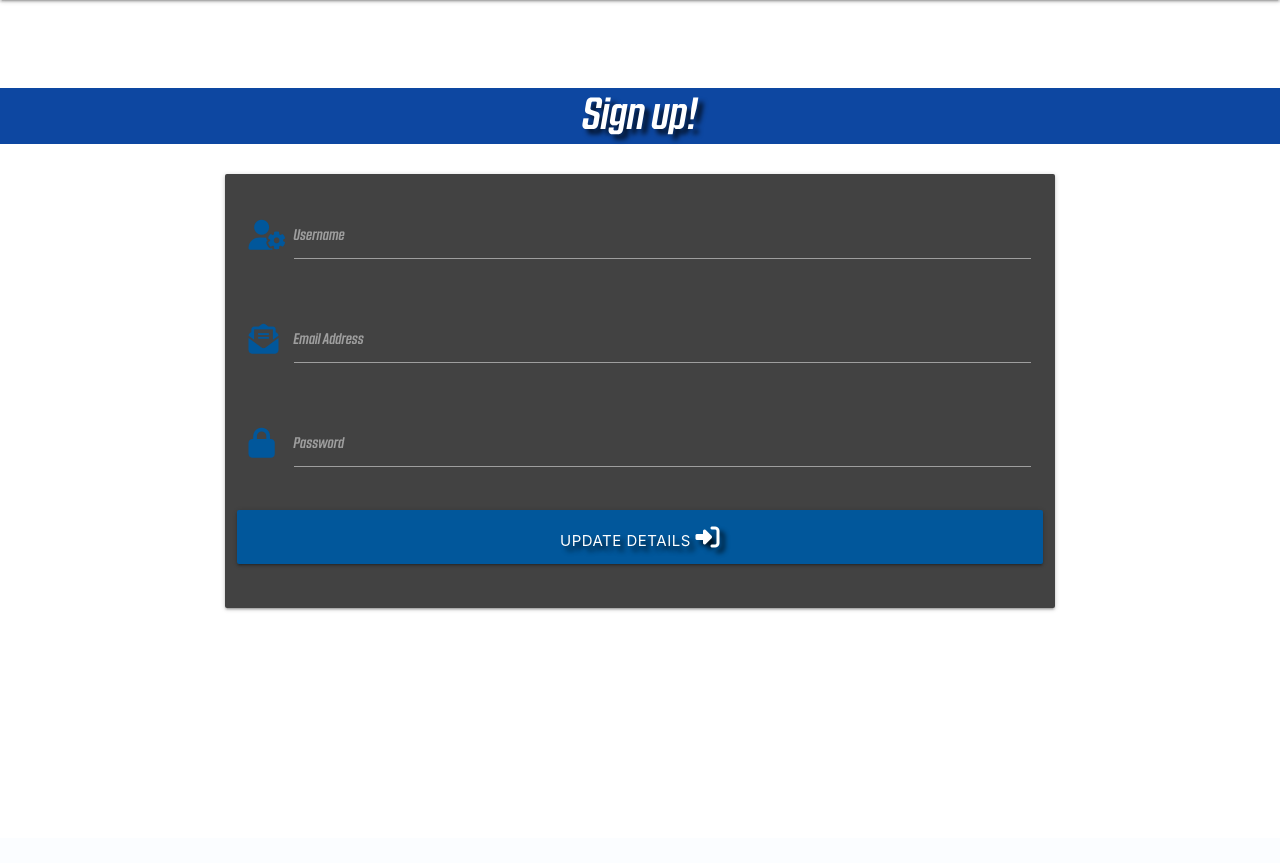
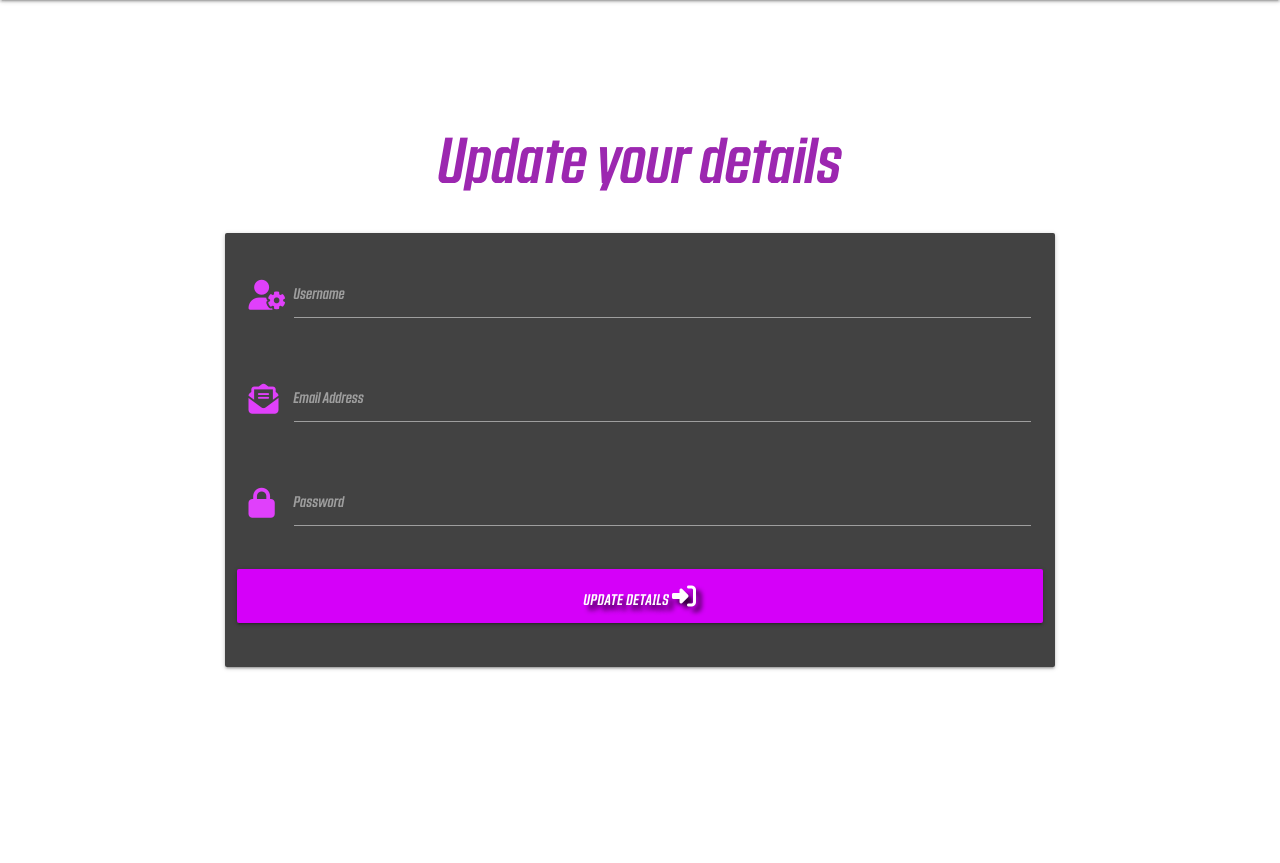
Before and after one commit to T254-bot/Moxxis_Market, a Flask app: page /profile/edit in a window 1280 px wide. Shown: the part 64-927 px from the top of the page. Before the commit the page ends 675 px from the top, so only its background shows below. Run offline with Flask 3, Linux system fonts and the light colour scheme; some libraries are stand-ins or nearby versions.

Commit message:
Updates styling for edit_details.html to match login and sign up pages
Begins converting custom css "white-font" class to use materielize "white-text"

```diff
--- a/templates/base.html
+++ b/templates/base.html
@@ -51,7 +51,7 @@
             {% if messages %}
                 {% for message in messages %}
                     <div class="row flashes">
-                        <h4 class="purple darken-3 countach-font center-align">{{ message }}</h4>
+                        <h4 class="purple lighten-4 countach-font center-align">{{ message }}</h4>
                     </div>
                 {% endfor %}
             {% endif %}
--- a/templates/edit_details.html
+++ b/templates/edit_details.html
@@ -2,38 +2,38 @@
 {% block content %}
 <div class="login-bg">
     <div class="row">
-        <h3 class="center-align sign-up-header countach-font blue darken-4 white-font text-shadow">Sign up!</h3>
+        <h1 class="center-align sign-up-header countach-font purple-text">Update your details</h1>
         <form class="col s12 m8 offset-m2" method="POST" action="{{ url_for('edit_details') }}">
             <div class="card-panel grey darken-3">
                 <!-- username -->
                 <div class="row">
                     <div class="input-field col s12">
-                        <i class="fa-solid fa-user-cog prefix light-blue-text text-darken-4"></i>
+                        <i class="fa-solid fa-user-cog prefix purple-text text-accent-2"></i>
                         <input id="username" name="username" type="text" minlength="5"
-                            maxlength="15" pattern="^[a-zA-Z0-9]{5,15}$" value="" class="validate" required>
-                        <label class="white-font countach-font" for="username">Username</label>
+                            maxlength="15" pattern="^[a-zA-Z0-9]{5,15}$" value="" class="validate white-text" required>
+                        <label class="countach-font" for="username">Username</label>
                     </div>
                 </div>
                 <!-- email -->
                 <div class="row">
                     <div class="input-field col s12">
-                        <i class="fa-solid fa-envelope-open-text prefix light-blue-text text-darken-4"></i>
-                        <input id="email" name="email" value="" type="text" class="validate" required>
-                        <label class="white-font countach-font" for="email">Email Address</label>
+                        <i class="fa-solid fa-envelope-open-text prefix purple-text text-accent-2"></i>
+                        <input id="email" name="email" value="" type="text" class="validate white-text" required>
+                        <label class="countach-font" for="email">Email Address</label>
                     </div>
                 </div>
                 <!-- password -->
                 <div class="row">
                     <div class="input-field col s12">
-                        <i class="fa-solid fa-lock prefix light-blue-text text-darken-4"></i>
+                        <i class="fa-solid fa-lock prefix purple-text text-accent-2"></i>
                         <input id="password" name="password" type="password" value=""  minlength="5"
-                            maxlength="15" pattern="^[a-zA-Z0-9]{5,15}$" class="validate" required>
-                        <label class="white-font countach-font" for="password">Password</label>
+                            maxlength="15" pattern="^[a-zA-Z0-9]{5,15}$" class="validate white-text" required>
+                        <label class="countach-font" for="password">Password</label>
                     </div>
                 </div>
                 <!-- update details -->
                 <div class="row">
-                    <button type="submit" class="col s12 btn-large light-blue darken-4 text-shadow">
+                    <button type="submit" class="col s12 btn-large purple accent-3 countach-font text-shadow">
                         Update details <i class="fas fa-sign-in-alt"></i>
                     </button>
                 </div>
--- a/templates/login.html
+++ b/templates/login.html
@@ -10,7 +10,7 @@
 					<div class="input-field col s12">
 						<i class="fa-solid fa-user prefix purple-text text-accent-2"></i>
 						<input id="username" name="username" type="text" minlength="5"
-                            maxlength="15" pattern="^[a-zA-Z0-9]{5,15}$" class="validate white-font" required>
+                            maxlength="15" pattern="^[a-zA-Z0-9]{5,15}$" class="validate white-text" required>
 						<label for="username" class="countach-light">Username</label>
 					</div>
                 </div>
@@ -19,7 +19,7 @@
                     <div class="input-field col s12">
 						<i class="fa-solid fa-user-lock prefix purple-text text-accent-2"></i>
                         <input id="password" name="password" type="password" minlength="5"
-                            maxlength="15" pattern="^[a-zA-Z0-9]{5,15}$" class="validate white-font" required>
+                            maxlength="15" pattern="^[a-zA-Z0-9]{5,15}$" class="validate white-text" required>
                         <label for="password" class="countach-light">Password</label>
                     </div>
                 </div>
```
